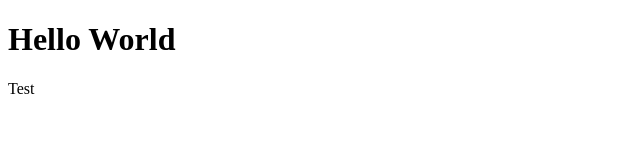
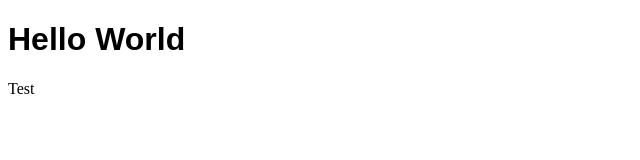
Before and after one commit to echoi31-1920031/echoi31-1920031.github.io, a plain HTML site: page index.html in a window 1280 px wide. Shown: the full height of the page, 0-640 px from the left. Drawn offline with Linux system fonts and the light colour scheme.

Commit message:
Add files via upload

```diff
--- a/index.html
+++ b/index.html
@@ -4,7 +4,7 @@
         <title>Hello World</title>
     </head>
     <body>
-        <h1>Hello World</h1>
+        <h1 style = "font-family:fantasy;">Hello World</h1>
         <p> Test</p>
     </body>
 </html>
```
